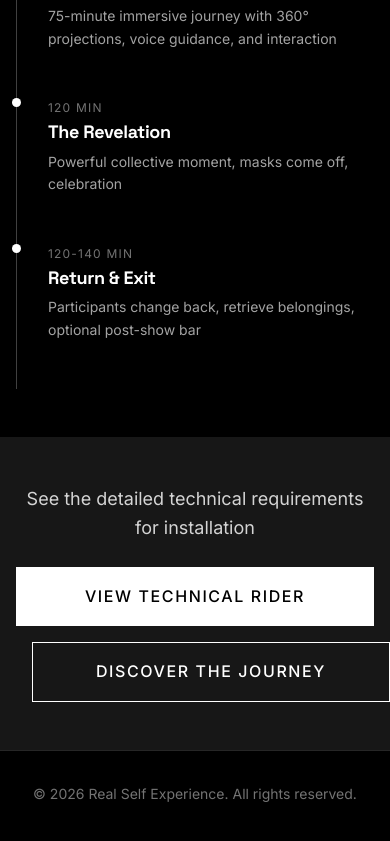
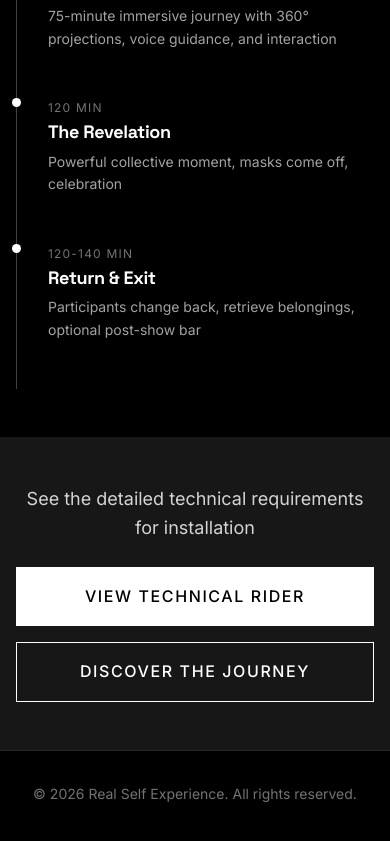
Before and after one commit to G3dar/realself-china, a website: page realself-china/specifications.html in a window 390 px wide. Shown: the part 3393-4234 px from the top of the page. Drawn offline with Linux system fonts and the light colour scheme.

Commit message:
Fix Discover The Journey button alignment on mobile
Co-Authored-By: Claude Opus 4.6 (1M context) <noreply@anthropic.com>

```diff
--- a/realself-china/specifications.html
+++ b/realself-china/specifications.html
@@ -288,7 +288,7 @@
         <div class="container text-center">
             <p class="hero__tagline mb-xl" style="font-size: 1.125rem;" data-i18n="specifications.cta.subtitle">See the detailed technical requirements for installation</p>
             <a href="tech-rider.html" class="btn btn--primary btn--large" data-i18n="specifications.cta.button">View Technical Rider</a>
-            <a href="about.html" class="btn btn--outline btn--large" style="margin-left: var(--spacing-md); margin-top: var(--spacing-md);" data-i18n="specifications.cta.buttonJourney">Discover The Journey</a>
+            <a href="about.html" class="btn btn--outline btn--large" style="margin-top: var(--spacing-md);" data-i18n="specifications.cta.buttonJourney">Discover The Journey</a>
         </div>
     </section>
 
```
